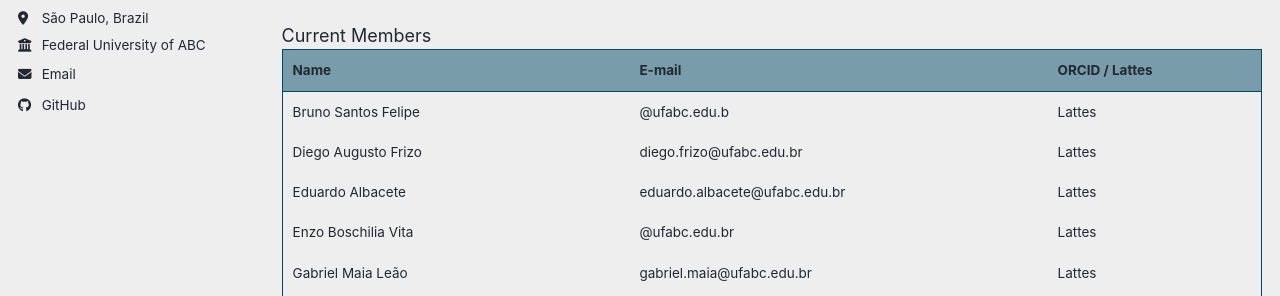
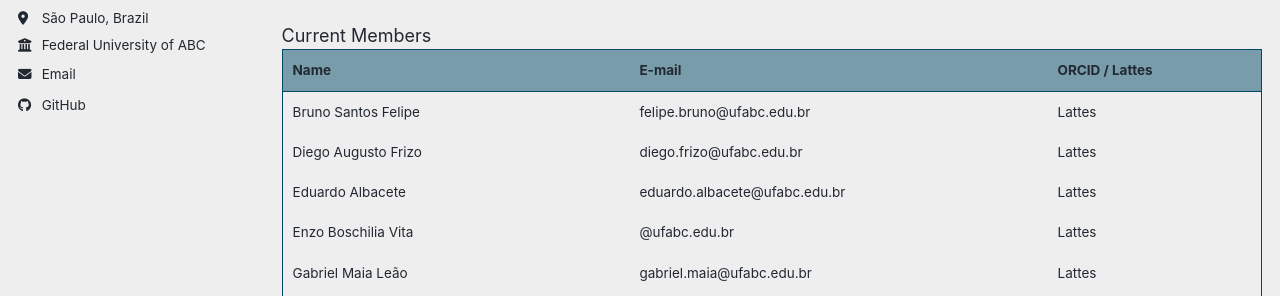
Before and after one commit to gegrav-ufabc/gegrav-ufabc.github.io, a Jekyll site: the page built from _pages/year-archive.html, in a window 1280 px wide and 1147 px high. Shown: the part 246-542 px from the top of the window. Built offline with Jekyll 4.4.1, drawn with Linux system fonts in a browser that asks for light colours; a style sheet for code colours, icons or effects is not loaded.

Commit message:
Update year-archive.html

```diff
--- a/_pages/year-archive.html
+++ b/_pages/year-archive.html
@@ -62,7 +62,7 @@ Current Members
   <tbody>
     <tr>
       <td>Bruno Santos Felipe</td>
-      <td>@ufabc.edu.b</td>
+      <td>felipe.bruno@ufabc.edu.br</td>
       <td><a href="http://lattes.cnpq.br/2497257882294515" target="_blank">Lattes</a></td>
     </tr>
     <tr>
```
